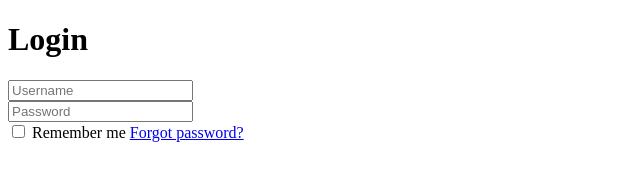
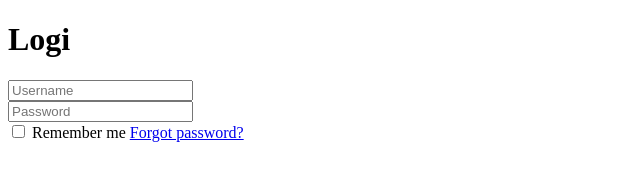
Before and after one commit to Stoucan/Website, a plain HTML site: page index.html in a window 1280 px wide. Shown: the full height of the page, 0-640 px from the left. Drawn offline with Linux system fonts and the light colour scheme.

Commit message:
Add files via upload

```diff
--- a/index.html
+++ b/index.html
@@ -9,7 +9,7 @@
 <body>
     <div class="wrapper">
         <form action=""></form>
-        <h1>Login</h1>
+        <h1>Logi</h1>
         <input type="text" placeholder="Username" required>
     </div>
     <div class="wrapper">
```
